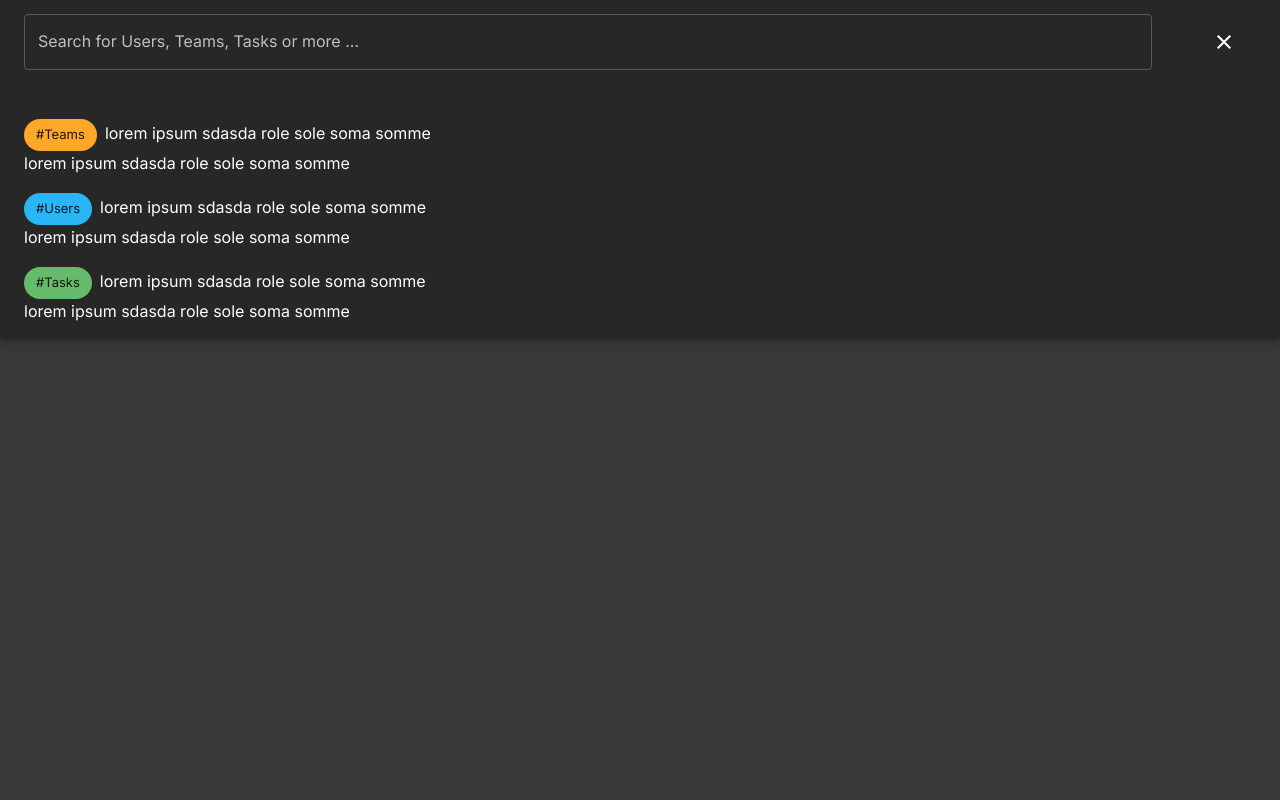
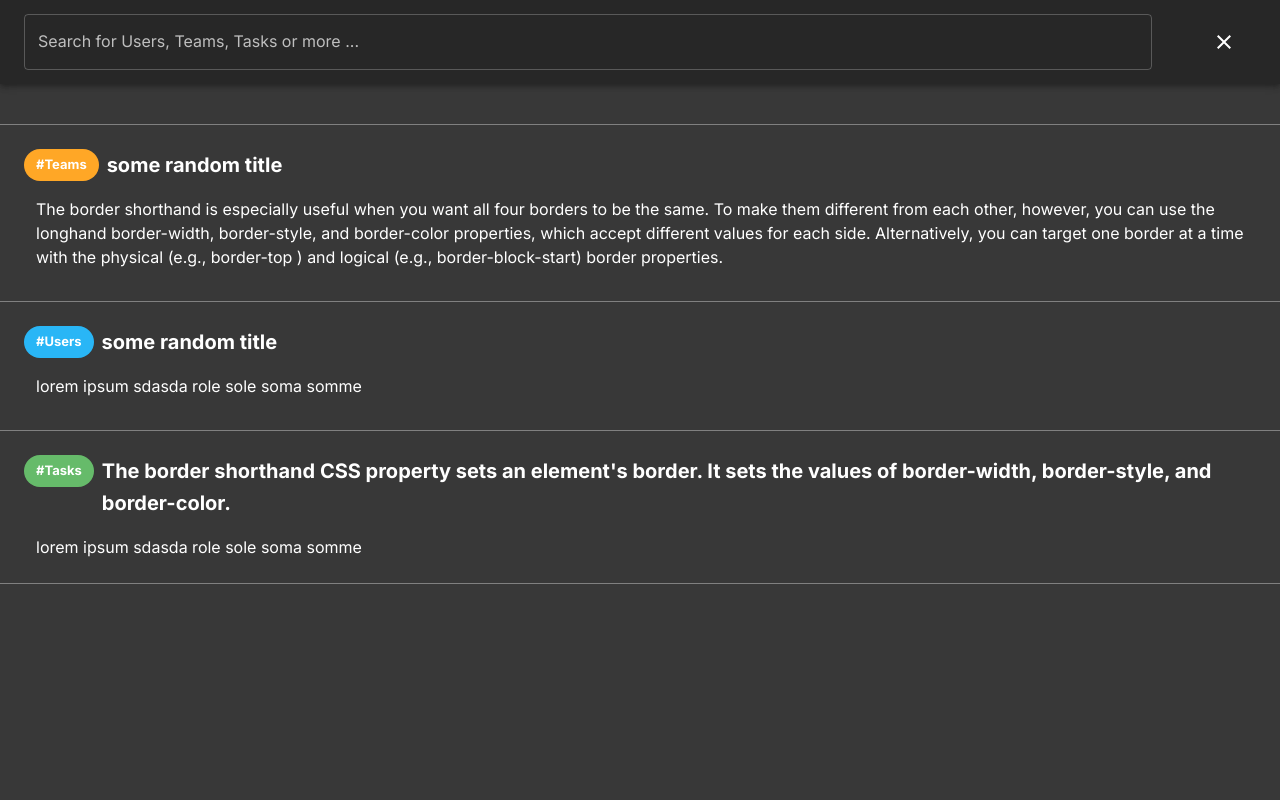
Before and after one commit to Blagoja95/DashNET, a React (Create React App) app in the folder src/main/ui/: page / in a window 1280 px wide. Both pictures are taken after a click on the button 1082 px from the left and 76 px from the top of the page. Shown: the top 800 px of the page. Built offline with nearby package versions, Linux system fonts and the light colour scheme; grey boxes are pictures that could not be loaded.

Commit message:
Impoved Search component
Other minor fixes

```diff
--- a/src/main/ui/src/App.js
+++ b/src/main/ui/src/App.js
@@ -1,11 +1,11 @@
 import { Box } from '@mui/material';
 import { Route, Routes } from 'react-router-dom';
-import { useEffect } from "react";
+import { useEffect } from 'react';
 import Navigation from './components/layout/navigation/Navigation';
 import Home from './components/pages/home/Home';
 import Search from './components/layout/search/Search'
-import { useDispatch } from "react-redux";
-import { uiActions } from "./store/slices/uiSlice";
+import {useDispatch} from 'react-redux';
+import { uiActions } from './store/slices/uiSlice';
 
 
 const App = () =>
@@ -39,6 +39,7 @@ const App = () =>
 
 						<Routes>
 							<Route path='/' element={ <Home/> }/>
+							<Route path='/' element={ <div>Test</div> }/>
 							<Route path='*' element={ <section>404 TODO</section> }/>
 						</Routes>
 				</Box>
--- a/src/main/ui/src/components/layout/header/Header.js
+++ b/src/main/ui/src/components/layout/header/Header.js
@@ -1,9 +1,8 @@
-import { useContext } from 'react';
 import SearchIcon from '@mui/icons-material/Search';
 import { Box, Typography, Button } from '@mui/material';
 import UserAvatar from '../../ui/avatar/UserAvatar';
-import { useDispatch } from "react-redux";
-import { uiActions } from "../../../store/slices/uiSlice";
+import { useDispatch } from 'react-redux';
+import { uiActions } from '../../../store/slices/uiSlice';
 
 const Header = ({ titleTxt, subtitleTxt }) =>
 {
--- a/src/main/ui/src/components/layout/search/Search.js
+++ b/src/main/ui/src/components/layout/search/Search.js
@@ -1,11 +1,11 @@
-import { AppBar, Box, Button, Dialog, Toolbar } from "@mui/material";
-import { useDispatch, useSelector } from "react-redux";
-import { uiActions } from "../../../store/slices/uiSlice";
+import { AppBar, Box, Button, Dialog, Toolbar } from '@mui/material';
+import { useDispatch, useSelector } from 'react-redux';
+import { uiActions } from '../../../store/slices/uiSlice';
 import CloseIcon from '@mui/icons-material/Close';
 import DebounceInput from './debounced/Debounced'
-import SearchRecord from "./searchRecord/SearchRecord";
+import SearchRecord from './searchRecord/SearchRecord';
 
-const Search = ({}) =>
+const Search = () =>
 {
 	const dispatch = useDispatch();
 
@@ -43,18 +43,19 @@ const Search = ({}) =>
 					<CloseIcon/>
 				</Button>
 			</Toolbar>
+		</AppBar>
 
 		<Box sx={{
 			display: 'flex',
 			marginTop: 5,
 			flexDirection: 'column',
-				gap: 1
+			gap: 1,
+			borderBottom: '1px solid grey'
 		}}>
-				<SearchRecord data={{type: 'teams', title: 'some random title', id: 12342, about: 'lorem ipsum sdasda role sole soma somme'}}/>
+			<SearchRecord data={{type: 'teams', title: 'some random title', id: 12342, about: 'The border shorthand is especially useful when you want all four borders to be the same. To make them different from each other, however, you can use the longhand border-width, border-style, and border-color properties, which accept different values for each side. Alternatively, you can target one border at a time with the physical (e.g., border-top ) and logical (e.g., border-block-start) border properties.'}}/>
 			<SearchRecord data={{type: 'users', title: 'some random title', id: 12342, about: 'lorem ipsum sdasda role sole soma somme'}}/>
-				<SearchRecord data={{type: 'tasks', title: 'some random title', id: 12342, about: 'lorem ipsum sdasda role sole soma somme'}}/>
+			<SearchRecord data={{type: 'tasks', title: 'The border shorthand CSS property sets an element\'s border. It sets the values of border-width, border-style, and border-color.', id: 12342, about: 'lorem ipsum sdasda role sole soma somme'}}/>
 		</Box>
-		</AppBar>
 	</Dialog>
 };
 
--- a/src/main/ui/src/components/layout/search/debounced/Debounced.js
+++ b/src/main/ui/src/components/layout/search/debounced/Debounced.js
@@ -24,7 +24,8 @@ const DebounceInput = ({ handleDebounce, debounceTimeout = 500, label = 'Search
 	return <TextField fullWidth
 					  label={ label }
 					  autoFocus={ true }
-					  onChange={ handleChange }/>;
+					  onChange={ handleChange }
+					  className={'search-bar'}/>;
 };
 
 export default DebounceInput;
--- a/src/main/ui/src/components/layout/search/searchRecord/SearchRecord.js
+++ b/src/main/ui/src/components/layout/search/searchRecord/SearchRecord.js
@@ -1,41 +1,70 @@
-import { Box, Chip, Typography } from "@mui/material";
-import { useNavigate } from "react-router-dom";
+import {Box, Chip, Typography} from '@mui/material';
+import {useNavigate} from 'react-router-dom';
+import {useDispatch} from 'react-redux';
+import {uiActions} from '../../../../store/slices/uiSlice';
 
 const colors = {
-	'users' : 'info',
-	'teams' : 'warning',
-	'tasks' : 'success'
+	'users': 'info',
+	'teams': 'warning',
+	'tasks': 'success'
 
 }
-const SearchRecord = ({ data }) =>
+const SearchRecord = ({data}) =>
 {
 	const nav = useNavigate();
+	const dispatch = useDispatch();
 
 	return <Box
-		onClick={ () => nav(`/${ data?.type }?id=1`) }
-		sx={ {
-			':hove': {
-				color: 'primary.main'
+		onClick={() =>
+		{
+			nav(`/${data?.type}?id=1`);
+
+			dispatch(uiActions.setSearchOpen(false));
+		}}
+		sx={{
+
+			padding: '24px',
+			border: '0px solid grey',
+			borderTopWidth: '1px',
+			cursor: 'pointer',
+			':hover': {
+				'h6': {
+					color: 'primary.main'
+				}
 			},
-			padding: '5px 24px'
-		} }>
+			':active': {
+				'h6': {
+					color: 'secondary.main'
+				}
+			}
+		}}>
 
-		<Box sx={ {
-			display: 'fex',
-			gap: 1
-		} }>
-			<Chip label={ '#' + data?.type ?? 'Record' }
+		< Box sx={{
+			display: 'flex',
+			gap: 1,
+			// flexWrap: 'true'
+		}}>
+			<Chip label={'#' + data?.type ?? 'Record'}
 				  color={colors[data?.type]}
-			sx={{
-				textTransform: 'capitalize'
-			}}/>
+				  sx={{
+					  textTransform: 'capitalize',
+					  color: '#ffffff',
+					  fontWeight: 'bold'
+				  }}/>
 
-			<Typography variant={'subtitle1'}>
-				{data?.about}
+			<Typography variant={'h6'}
+						sx={{
+							fontWeight: 'bold'
+						}}>
+				{data?.title}
 			</Typography>
 		</Box>
 
-		<Typography variant={'body1'}>
+		<Typography variant={'body1'}
+					sx={{
+						marginTop: 2,
+						padding: '0px 12px'
+					}}>
 			{data?.about}
 		</Typography>
 	</Box>
--- a/src/main/ui/src/components/pages/home/Home.js
+++ b/src/main/ui/src/components/pages/home/Home.js
@@ -1,9 +1,9 @@
-import { useDispatch, useSelector } from 'react-redux';
+import { useDispatch } from 'react-redux';
 import { useEffect } from 'react';
 import { resetInitialised, uiActions } from '../../../store/slices/uiSlice';
 import Header from '../../layout/header/Header';
-import Grid from "../../ui/grid/Grid";
-import { Box } from "@mui/material";
+import Grid from '../../ui/grid/Grid';
+import { Box } from '@mui/material';
 import TeamCard from './TeamCard';
 import InfoCard from './InfoCard';
 
--- a/src/main/ui/src/theme/dark/dark.js
+++ b/src/main/ui/src/theme/dark/dark.js
@@ -1,4 +1,4 @@
-export default {
+const themeDark = {
 	typography: {
 		fontFamily: 'Inter, sans-serif',
 	},
@@ -23,4 +23,6 @@ export default {
 			light: '#FFFFFF'
 		}
 	}
-}
+};
+
+export default themeDark;
```
Lines whose indentation alone changed are shown as unchanged.
